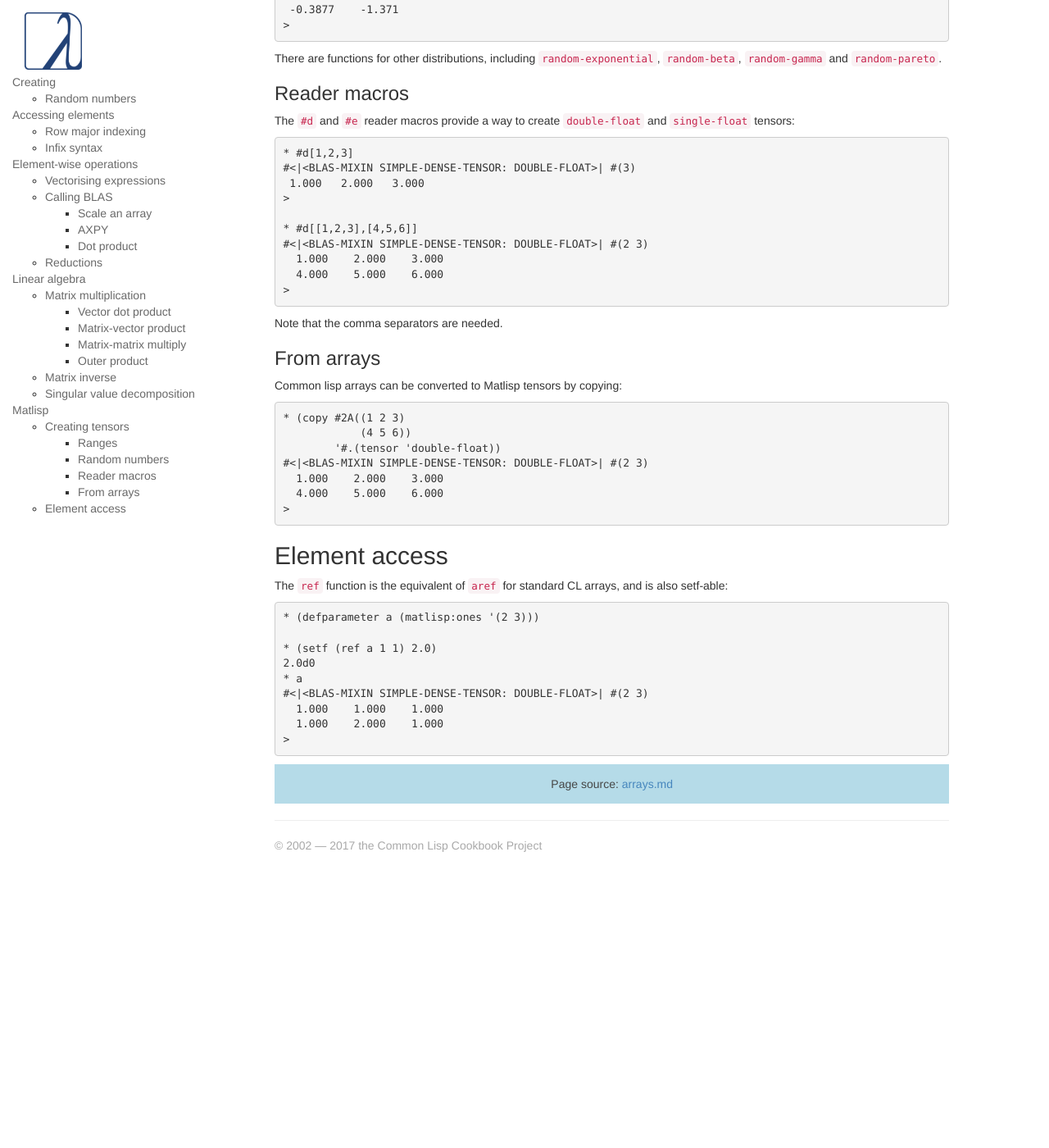
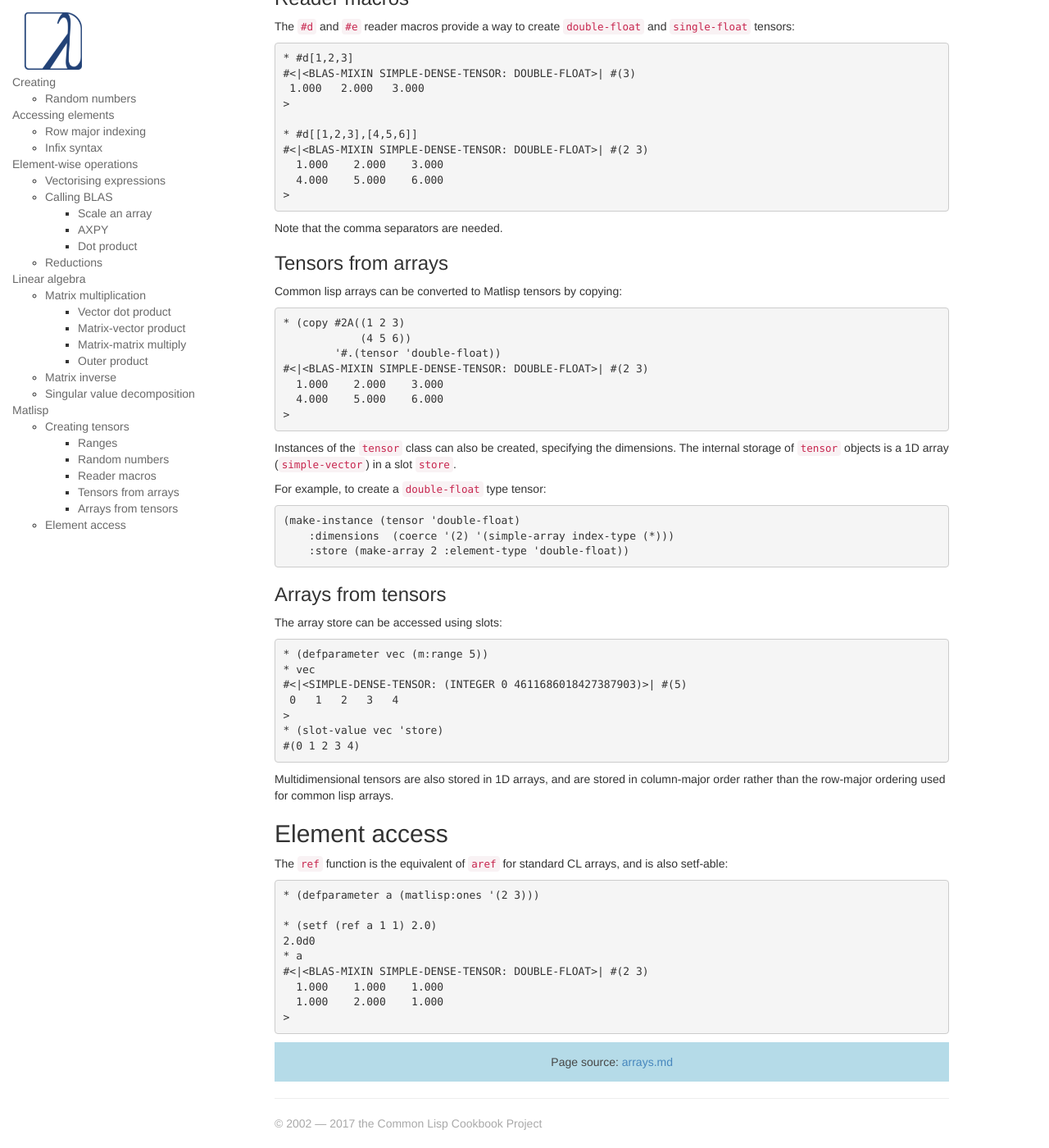
Before and after one commit to LispCookbook/cl-cookbook, a Jekyll site: the page built from arrays.md, in a window 1280 px wide and 1400 px high, scrolled down 13854 px. Shown: the whole window at 82% size. Built offline with Jekyll 4.4.1, drawn with Linux system fonts in a browser that asks for light colours; before the commit the page ends 14915 px from its top, so only the background shows below that; some of the changed text lies outside the part shown.

Commit message:
Conversion between Matlisp tensors and arrays
Some text on converting between tensors and arrays

Improve nested-loop macro

Matlisp is now on Quicklisp, so modify introduction.

```diff
--- a/arrays.md
+++ b/arrays.md
@@ -255,13 +255,11 @@ A utility macro which does this for multiple dimensions is `nested-loop`:
          (dims-rev (loop for i from 0 below rank collecting (gensym))) ; innermost dimension first
          (result `(progn ,@body))) ; Start with innermost expression
     ;; Wrap previous result inside a loop for each dimension
-    (dotimes (i rank)
-      (let ((sym (nth i syms-rev))
-            (dim (nth i dims-rev)))
-        (unless (symbolp sym) (error "~S is not a symbol. First argument to nested-loop must be a list of symbols" sym))
-        (setf result
-              `(loop for ,sym from 0 below ,dim do
-                    ,result))))
+    (loop for sym in syms-rev for dim in dims-rev do
+         (unless (symbolp sym) (error "~S is not a symbol. First argument to nested-loop must be a list of symbols" sym))
+         (setf result
+               `(loop for ,sym from 0 below ,dim do
+                     ,result)))
     ;; Add checking of rank and dimension types, and get dimensions into gensym list
     (let ((dims (gensym)))
       `(let ((,dims ,dimensions))
@@ -764,21 +762,15 @@ functions:
 
 The [Matlisp](https://github.com/matlisp/matlisp) scientific
 computation library provides high performance operations on arrays,
-including wrappers around BLAS and LAPACK functions. It is not yet on
-Quicklisp, but can be installed with the following commands if you
-already have Quicklisp installed:
-~~~bash
-$ cd ~/quicklisp/local-projects
-$ git clone https://github.com/matlisp/matlisp.git
-~~~
-
-Then loaded using quicklisp:
+including wrappers around BLAS and LAPACK functions.
+It can be loaded using quicklisp:
 
 ~~~lisp
 * (ql:quickload :matlisp)
 ~~~
 
-To avoid typing `matlisp:` in front of each symbol, you can use
+The nickname for `matlisp` is `m`, but to avoid typing `matlisp:` or
+`m:` in front of each symbol, you can use
 the package or for an interactive session run:
 ~~~lisp
 * (in-package :matlisp)
@@ -903,7 +895,7 @@ and `single-float` tensors:
 ~~~
 Note that the comma separators are needed.
 
-### From arrays
+### Tensors from arrays
 
 Common lisp arrays can be converted to Matlisp tensors by copying:
 
@@ -916,6 +908,34 @@ Common lisp arrays can be converted to Matlisp tensors by copying:
   4.000    5.000    6.000
 >
 ~~~
+
+Instances of the `tensor` class can also be created, specifying the
+dimensions. The internal storage of `tensor` objects is a 1D array
+(`simple-vector`) in a slot `store`.
+
+For example, to create a `double-float` type tensor:
+~~~lisp
+(make-instance (tensor 'double-float)
+    :dimensions  (coerce '(2) '(simple-array index-type (*)))
+    :store (make-array 2 :element-type 'double-float))
+~~~
+
+### Arrays from tensors
+
+The array store can be accessed using slots:
+~~~lisp
+* (defparameter vec (m:range 5))
+* vec
+#<|<SIMPLE-DENSE-TENSOR: (INTEGER 0 4611686018427387903)>| #(5)
+ 0   1   2   3   4
+>
+* (slot-value vec 'store)
+#(0 1 2 3 4)
+~~~
+
+Multidimensional tensors are also stored in 1D arrays, and are stored
+in column-major order rather than the row-major ordering used for
+common lisp arrays.
 
 ## Element access
 
```
